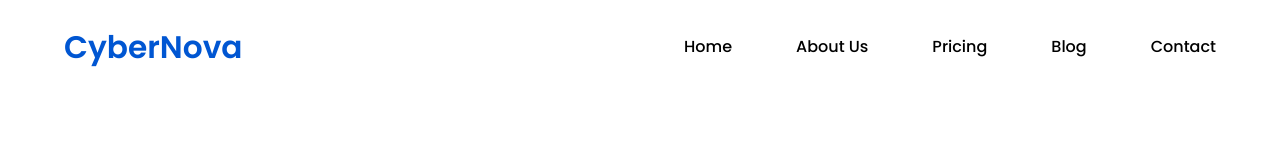
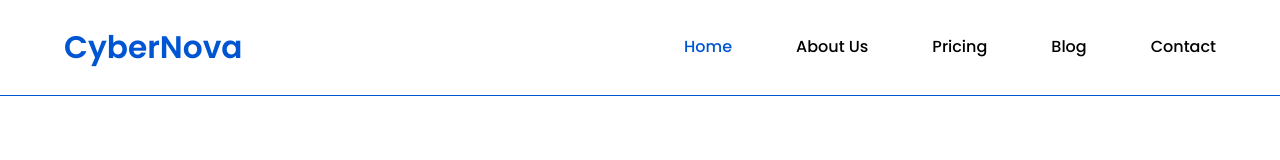
Before and after one commit to willzcode/CyberNova, a plain HTML site: page index.html in a window 1280 px wide. Drawn offline with Linux system fonts and the light colour scheme.

Commit message:
structure for navigation bar

```diff
--- a/index.html
+++ b/index.html
@@ -11,6 +11,8 @@
 </head>
 <body>
     <header>
+        <!--Navigation Bar-->
+        <div class="nav-container">
         <nav>
             <!--CyberNova Logo-->
             <div class="logo">
@@ -19,7 +21,7 @@
             <!--Navigation links-->
             <div class="nav-links">
                 <ul>
-                    <li><a href="#">Home</a></li>
+                    <li><a href="#" class="active">Home</a></li>
                     <li><a href="#">About Us</a></li>
                     <li><a href="#">Pricing</a></li>
                     <li><a href="#">Blog</a></li>
@@ -27,6 +29,7 @@
                 </ul>
             </div>
         </nav>
+    </div>
     </header>
     <main></main>
     <footer></footer>
```
